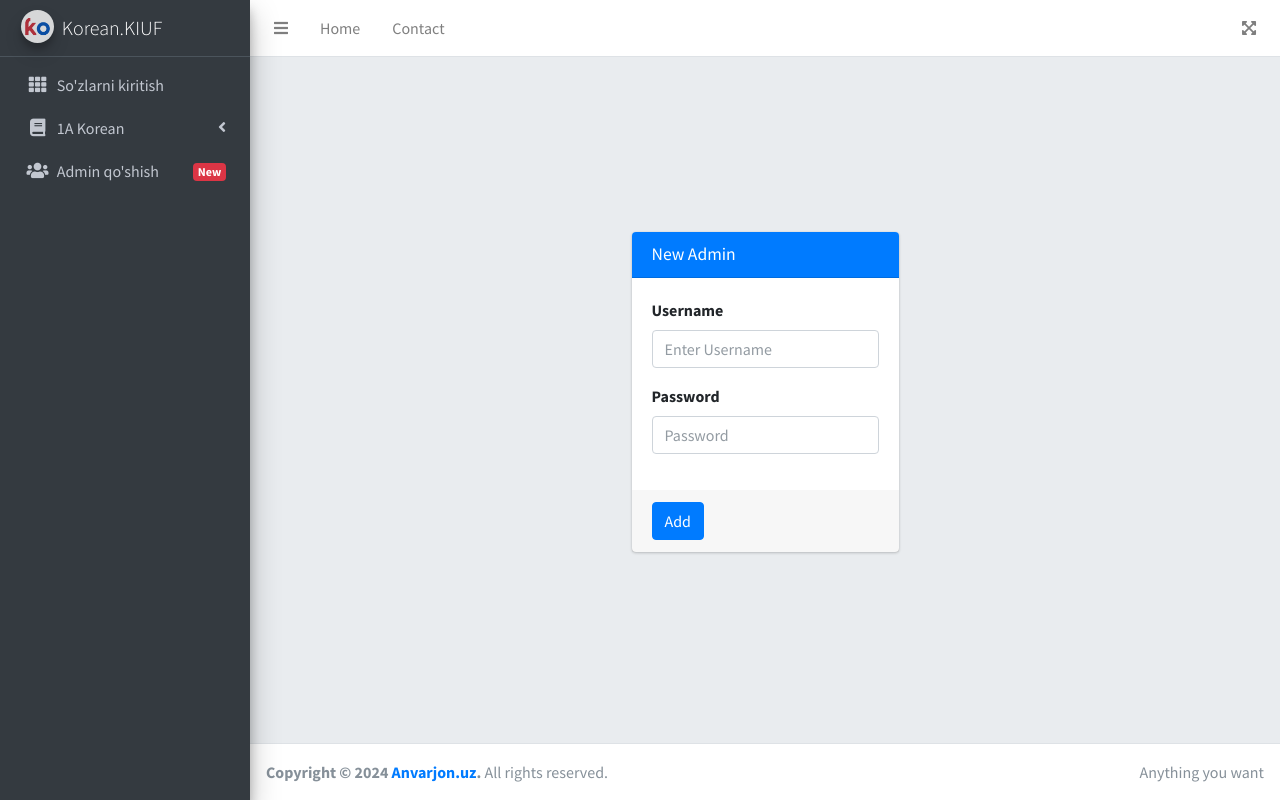
After one commit to anvarbeek/sozlar, a PHP site: page /pages/home.php in a window 1280 px wide. The commit adds this page. Run offline with PHP 8.4, Linux system fonts and the light colour scheme; some libraries are stand-ins or nearby versions.

Commit message:
yuborish

```diff
--- a/include/header.php
+++ b/include/header.php
@@ -15,8 +15,4 @@
 <body class="hold-transition sidebar-mini">
 <div class="wrapper">
 <?php
-include 'navbar.php';
-include 'menu.php';
-include '../db_connect/connection.php';
-
 ?>
--- a/include/navbar.php
+++ b/include/navbar.php
@@ -6,7 +6,7 @@
               <a class="nav-link" data-widget="pushmenu" href="#" role="button"><i class="fas fa-bars"></i></a>
           </li>
           <li class="nav-item d-none d-sm-inline-block">
-              <a href="index3.html" class="nav-link">Home</a>
+              <a href="../pages/home.php" class="nav-link">Home</a>
           </li>
           <li class="nav-item d-none d-sm-inline-block">
               <a href="#" class="nav-link">Contact</a>
--- /dev/null
+++ b/pages/home.php
@@ -0,0 +1,72 @@
+<?php
+include '../include/header.php';
+include '../include/menu.php';
+include '../db_connect/connection.php';
+?>
+
+<!-- Navbar -->
+<nav class="main-header navbar navbar-expand navbar-white navbar-light">
+    <!-- Left navbar links -->
+    <ul class="navbar-nav">
+        <li class="nav-item">
+            <a class="nav-link" data-widget="pushmenu" href="#" role="button"><i class="fas fa-bars"></i></a>
+        </li>
+        <li class="nav-item d-none d-sm-inline-block">
+            <a href="../pages/home.php" class="nav-link">Home</a>
+        </li>
+        <li class="nav-item d-none d-sm-inline-block">
+            <a href="#" class="nav-link">Contact</a>
+        </li>
+    </ul>
+
+    <!-- Right navbar links -->
+    <ul class="navbar-nav ml-auto">
+        <li class="nav-item">
+            <a class="nav-link" data-widget="fullscreen" href="#" role="button">
+                <i class="fas fa-expand-arrows-alt"></i>
+            </a>
+        </li>
+    </ul>
+</nav>
+<!-- /.navbar -->
+<!-- Content Wrapper. Contains page content -->
+<div class="content-wrapper login-page">
+    <div class="content ">
+        <div class="container-fluid">
+            <div class="row">
+                <div class="col-md-12">
+                    <!-- general form elements -->
+
+                    <div class="card card-primary">
+                        <div class="card-header">
+                            <h3 class="card-title">New Admin</h3>
+                        </div>
+                        <!-- /.card-header -->
+                        <!-- form start -->
+                        <form method="POST">
+                            <div class="card-body">
+                                <div class="form-group">
+                                    <label for="exampleInputEmail1">Username</label>
+                                    <input type="text" class="form-control" id="exampleInputEmail1" name="username" placeholder="Enter Username">
+                                </div>
+                                <div class="form-group">
+                                    <label for="exampleInputPassword1">Password</label>
+                                    <input type="password" class="form-control" id="exampleInputPassword1" name="password" placeholder="Password">
+                                </div>
+
+                            </div>
+                            <!-- /.card-body -->
+                            <div class="card-footer">
+                                <button type="submit" class="btn btn-primary">Add</button>
+                            </div>
+                        </form>
+                    </div>
+                </div>
+                <!-- /.card -->
+            </div>
+        </div>
+    </div>
+</div>
+<!-- /.content-wrapper -->
+<?php
+include '../include/footer.php'; ?>
--- a/pages/test.php
+++ b/pages/test.php
@@ -1,6 +1,8 @@
 <?php
 include '../include/header.php';
-$book_id =1;
+include '../include/menu.php';
+include '../include/navbar.php';
+
 
 
 ?>
```
Also changed, not shown: pages/admin_add.php (+75 -23 lines).
